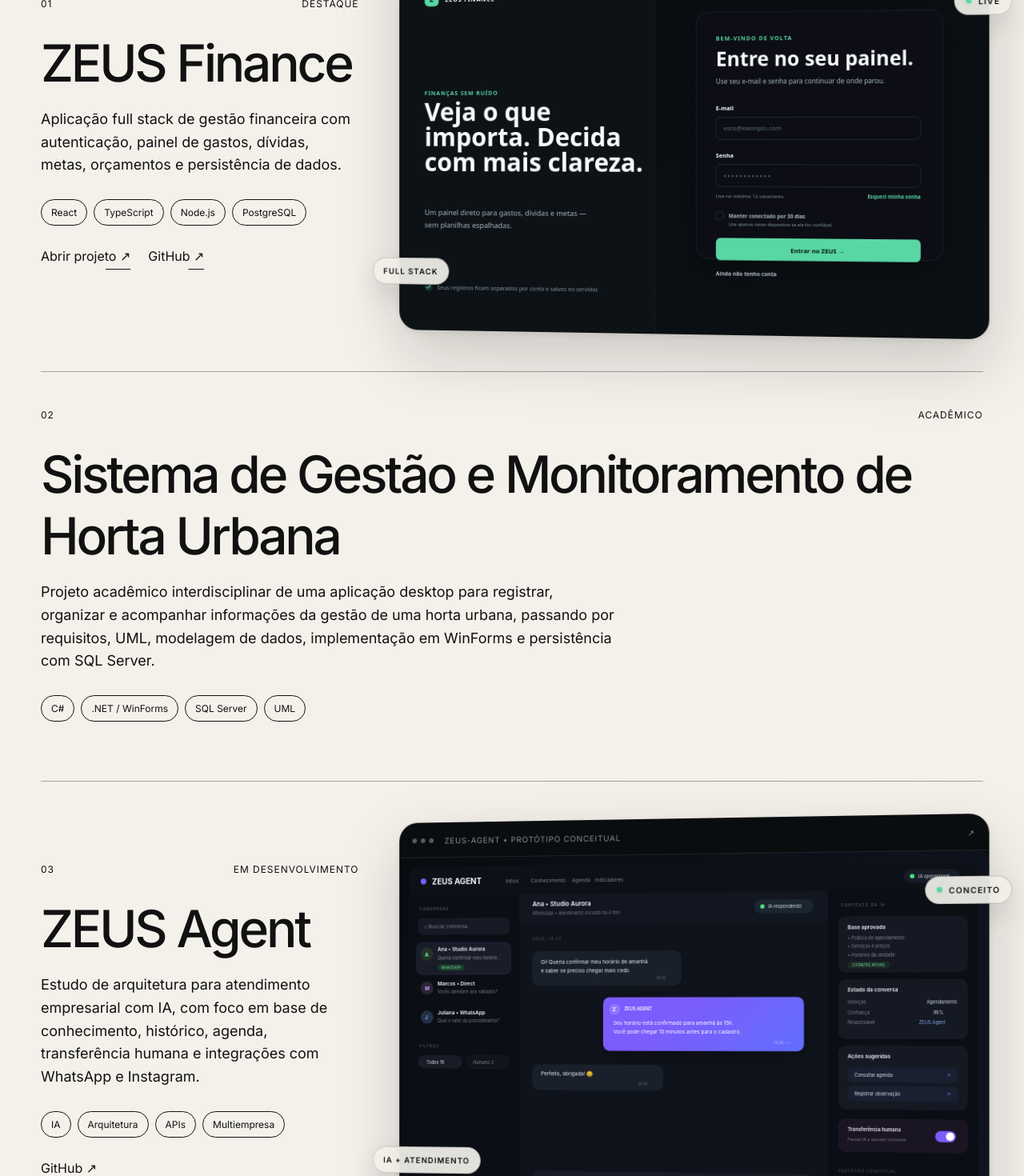
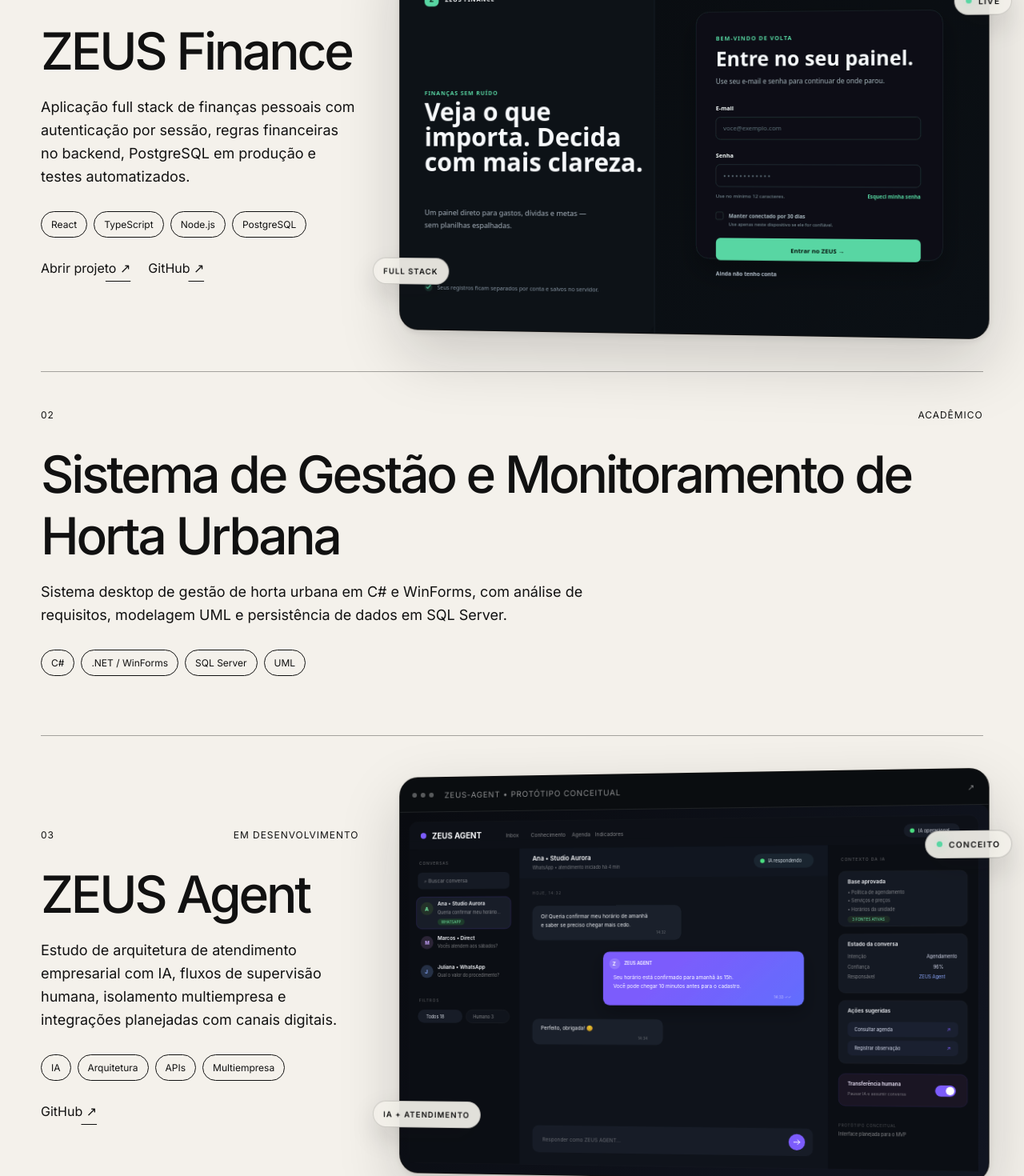
Before and after one commit to GBLSLVA/PORTIFOLIO-GABRIEL-SILVA-, a React (Vite) app: page / in a window 1280 px wide. Shown: the part 2420-3890 px from the top of the page at 80% size. Built offline with nearby package versions, Linux system fonts and the light colour scheme.

Commit message:
content: highlight verified engineering work without cluttering project cards

```diff
--- a/src/data/projects.ts
+++ b/src/data/projects.ts
@@ -17,7 +17,7 @@ export const projects: Project[] = [
   {
     title: 'ZEUS Finance',
     description:
-      'Aplicação full stack de gestão financeira com autenticação, painel de gastos, dívidas, metas, orçamentos e persistência de dados.',
+      'Aplicação full stack de finanças pessoais com autenticação por sessão, regras financeiras no backend, PostgreSQL em produção e testes automatizados.',
     technologies: ['React', 'TypeScript', 'Node.js', 'PostgreSQL'],
     github: 'https://github.com/GBLSLVA/zeus-finance',
     demo: 'https://zeus-finance-production.up.railway.app',
@@ -32,14 +32,14 @@ export const projects: Project[] = [
   {
     title: 'Sistema de Gestão e Monitoramento de Horta Urbana',
     description:
-      'Projeto acadêmico interdisciplinar de uma aplicação desktop para registrar, organizar e acompanhar informações da gestão de uma horta urbana, passando por requisitos, UML, modelagem de dados, implementação em WinForms e persistência com SQL Server.',
+      'Sistema desktop de gestão de horta urbana em C# e WinForms, com análise de requisitos, modelagem UML e persistência de dados em SQL Server.',
     technologies: ['C#', '.NET / WinForms', 'SQL Server', 'UML'],
     status: 'Acadêmico',
   },
   {
     title: 'ZEUS Agent',
     description:
-      'Estudo de arquitetura para atendimento empresarial com IA, com foco em base de conhecimento, histórico, agenda, transferência humana e integrações com WhatsApp e Instagram.',
+      'Estudo de arquitetura de atendimento empresarial com IA, fluxos de supervisão humana, isolamento multiempresa e integrações planejadas com canais digitais.',
     technologies: ['IA', 'Arquitetura', 'APIs', 'Multiempresa'],
     github: 'https://github.com/GBLSLVA/ZEUS-AGENT',
     image: '/zeus-agent-preview.svg',
```
